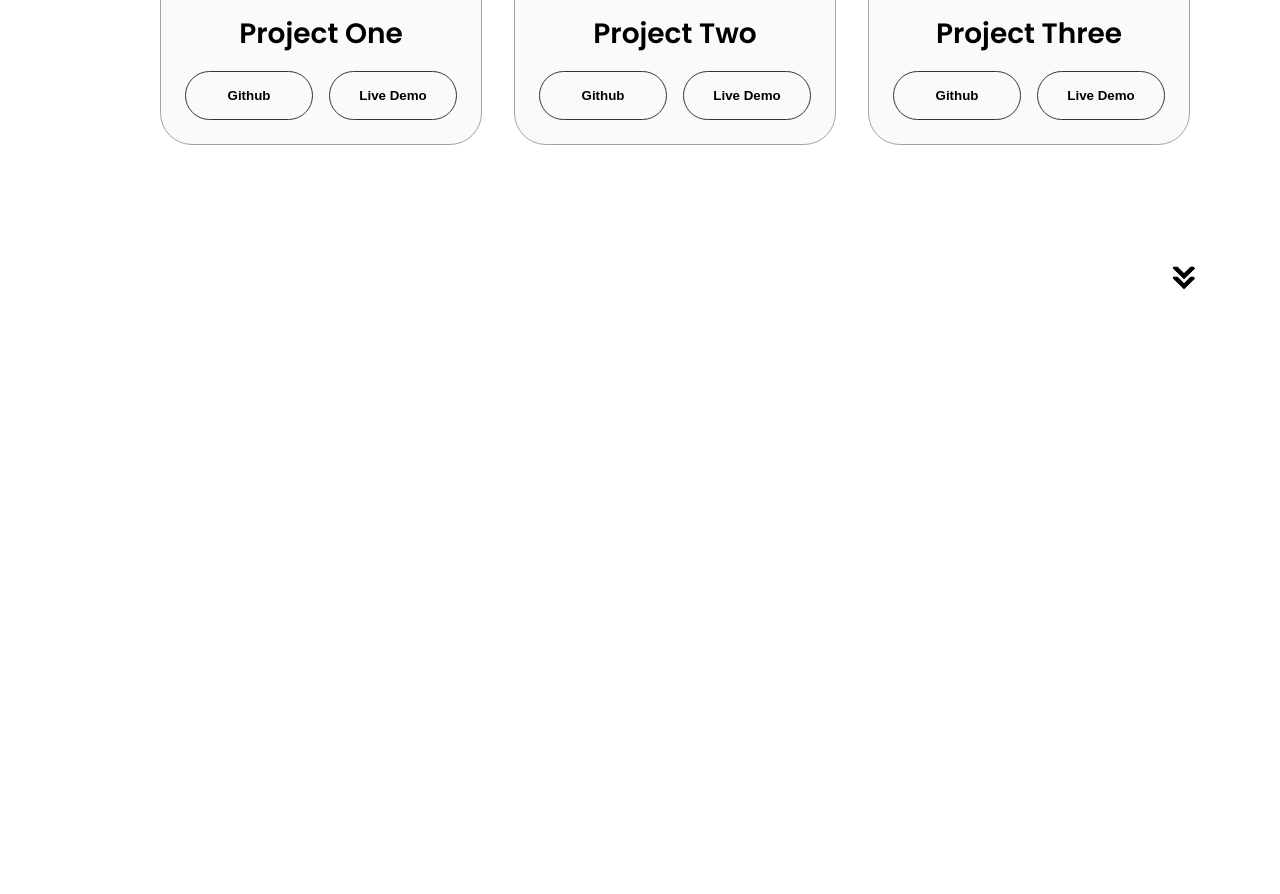
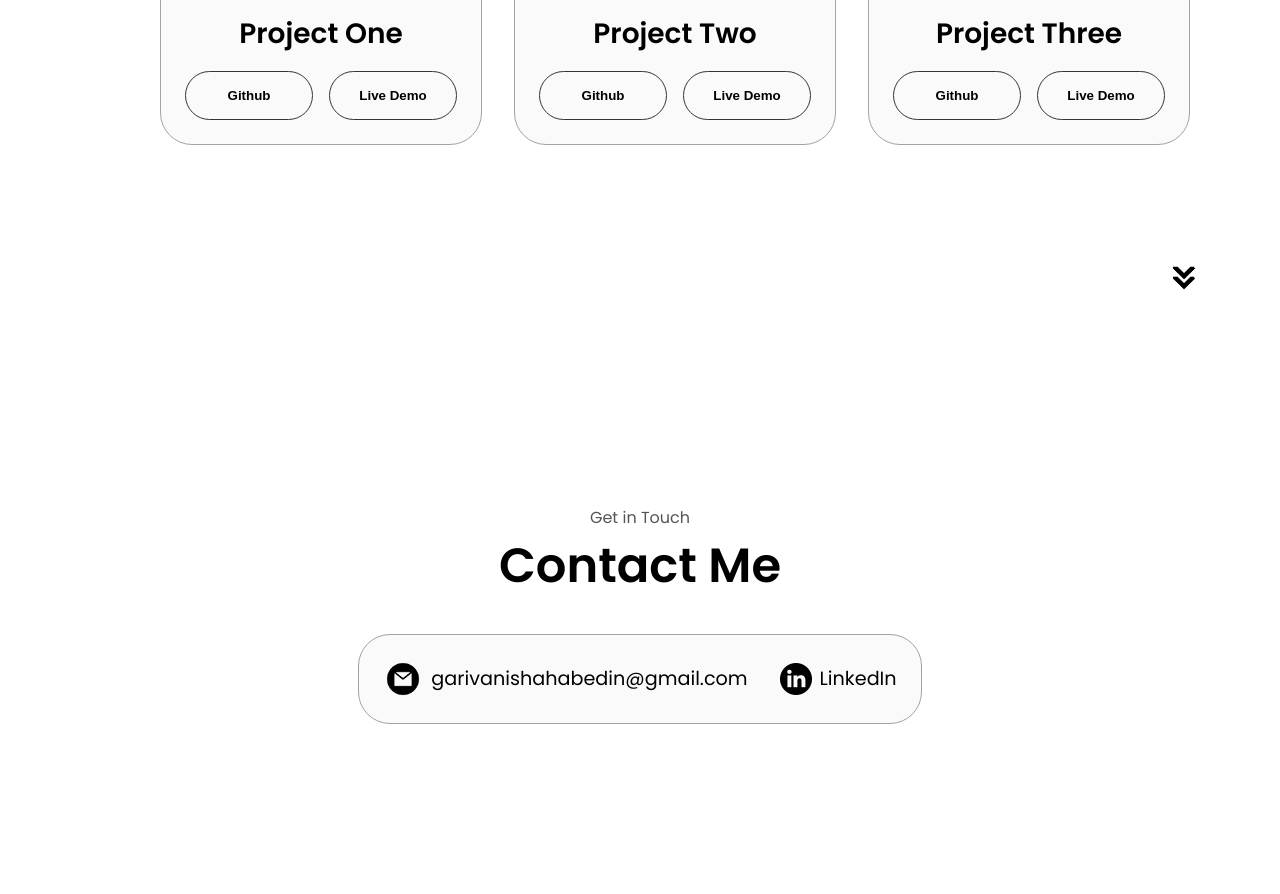
Before and after one commit to ShahabGerivani/portfolio-site, a plain HTML site: page index.html in a window 1280 px wide. Shown: the part 2746-3640 px from the top of the page. Before the commit the page ends 3080 px from the top, so only its background shows below. Drawn offline with Linux system fonts and the light colour scheme.

Commit message:
feat: implement contact section

```diff
--- a/index.html
+++ b/index.html
@@ -344,8 +344,38 @@
         src="./assets/arrow.png"
         alt="Arrow icon"
         class="icon arrow"
-        onclick="location.href='./#projects'"
+        onclick="location.href='./#contact'"
       />
+    </section>
+    <section id="contact">
+      <p class="section__text__p1">Get in Touch</p>
+      <h1 class="title">Contact Me</h1>
+      <div class="contact-info-upper-container">
+        <div class="contact-info-container">
+          <img
+            src="assets/email.png"
+            alt="Email icon"
+            class="icon contact-icon email-icon"
+          />
+          <p>
+            <a href="mailto:garivanishahabedin@gmail.com"
+              >garivanishahabedin@gmail.com</a
+            >
+          </p>
+        </div>
+        <div class="contact-info-container">
+          <img
+            src="assets/linkedin.png"
+            alt="LinkedIn icon"
+            class="icon contact-icon"
+          />
+          <p>
+            <a href="https://www.linkedin.com/in/shahabedin-garivani-05909729a/"
+              >LinkedIn</a
+            >
+          </p>
+        </div>
+      </div>
     </section>
     <script src="script.js"></script>
   </body>
--- a/style.css
+++ b/style.css
@@ -375,3 +375,43 @@ article .icon {
   color: black;
   border-color: rgb(163, 163, 163);
 }
+
+/* CONTACT */
+
+#contact {
+  display: flex;
+  justify-content: center;
+  flex-direction: column;
+  height: 70vh;
+}
+
+.contact-info-upper-container {
+  display: flex;
+  justify-content: center;
+  border-radius: 2rem;
+  border: rgb(53, 53, 53) 0.1rem solid;
+  border-color: rgb(163, 163, 163);
+  background: rgb(250, 250, 250);
+  margin: 2rem auto;
+  padding: 0.5rem;
+}
+
+.contact-info-container {
+  display: flex;
+  align-items: center;
+  justify-content: center;
+  gap: 0.5rem;
+  margin: 1rem;
+}
+
+.contact-info-container p {
+  font-size: larger;
+}
+
+.contact-icon {
+  cursor: default;
+}
+
+.email-icon {
+  height: 2.5rem;
+}
```
